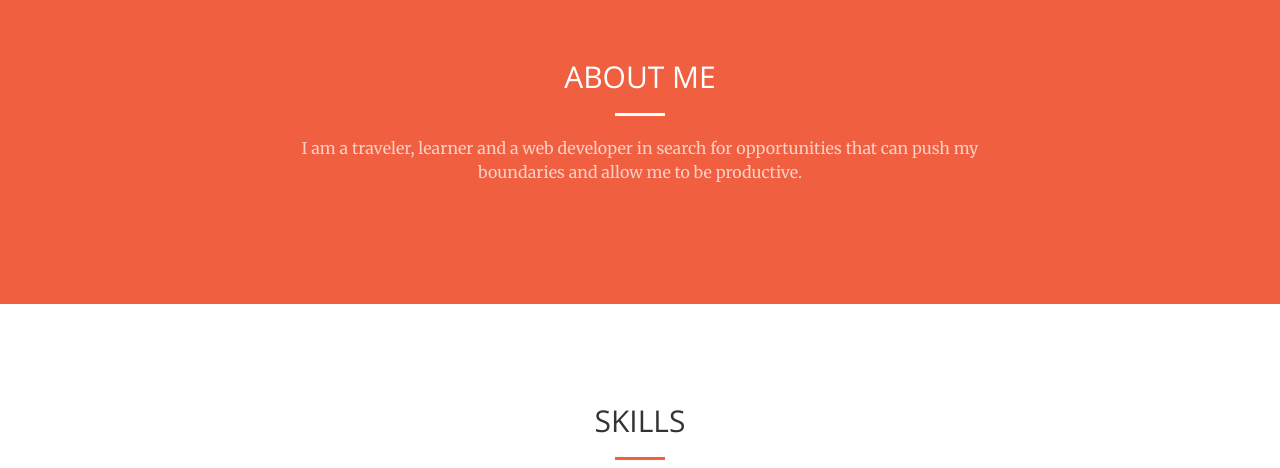
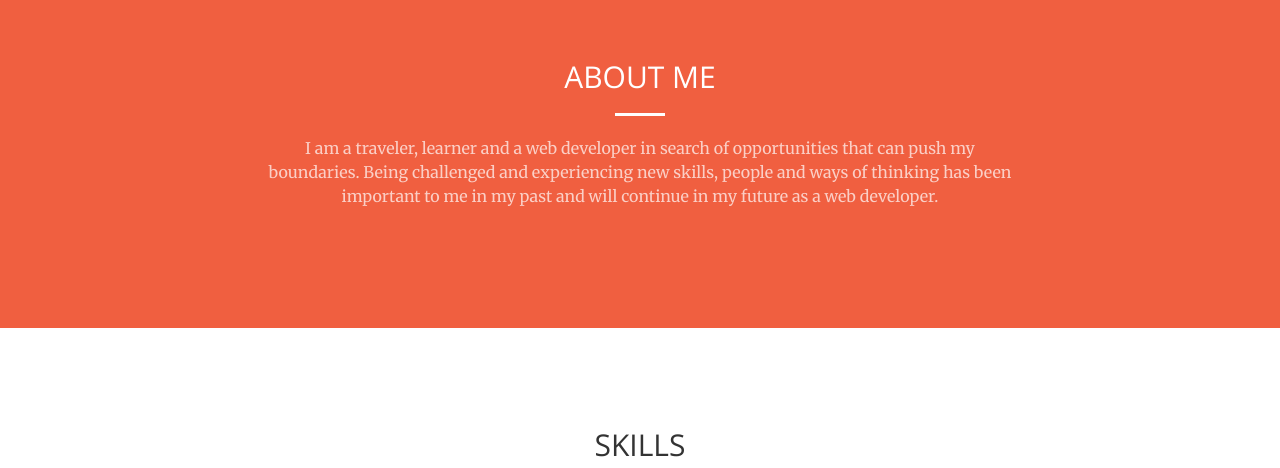
Before and after one commit to wilsonkaya/personal-website, a website: page index.html in a window 1280 px wide. Shown: the part 840-1308 px from the top of the page. Drawn offline with nearby package versions, Linux system fonts and the light colour scheme.

Commit message:
Change the catch phrase

```diff
--- a/index.html
+++ b/index.html
@@ -90,7 +90,7 @@
                 <div class="col-lg-8 col-lg-offset-2 text-center">
                     <h2 class="section-heading">ABOUT ME</h2>
                     <hr class="light">
-                    <p class="text-faded">I am a traveler, learner and a web developer in search for opportunities that can push my boundaries and allow me to be productive.</p>
+                    <p class="text-faded">I am a traveler, learner and a web developer in search of opportunities that can push my boundaries. Being challenged and experiencing new skills, people and ways of thinking has been important to me in my past and will continue in my future as a web developer.</p>
 
                 </div>
             </div>
```
